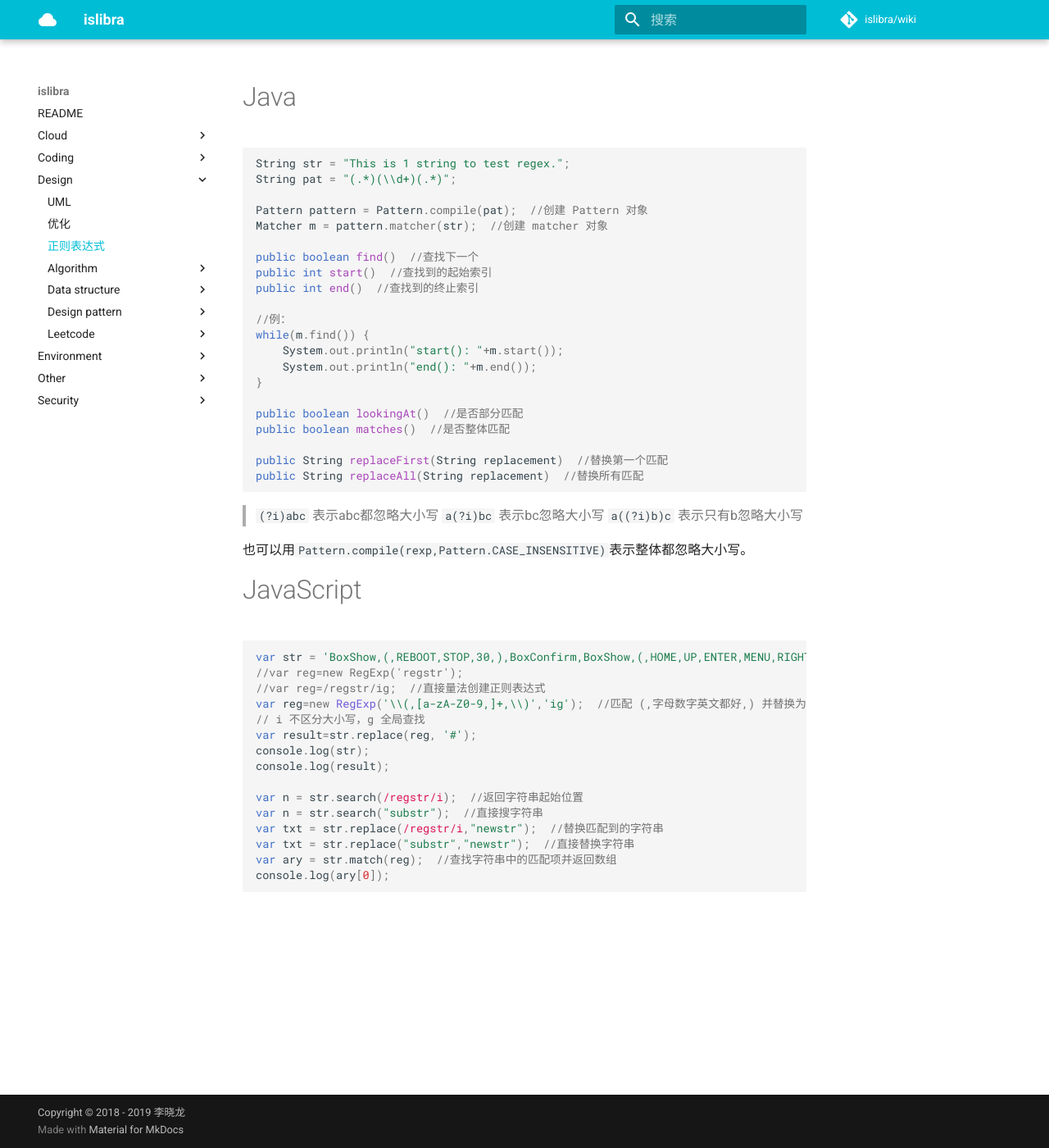
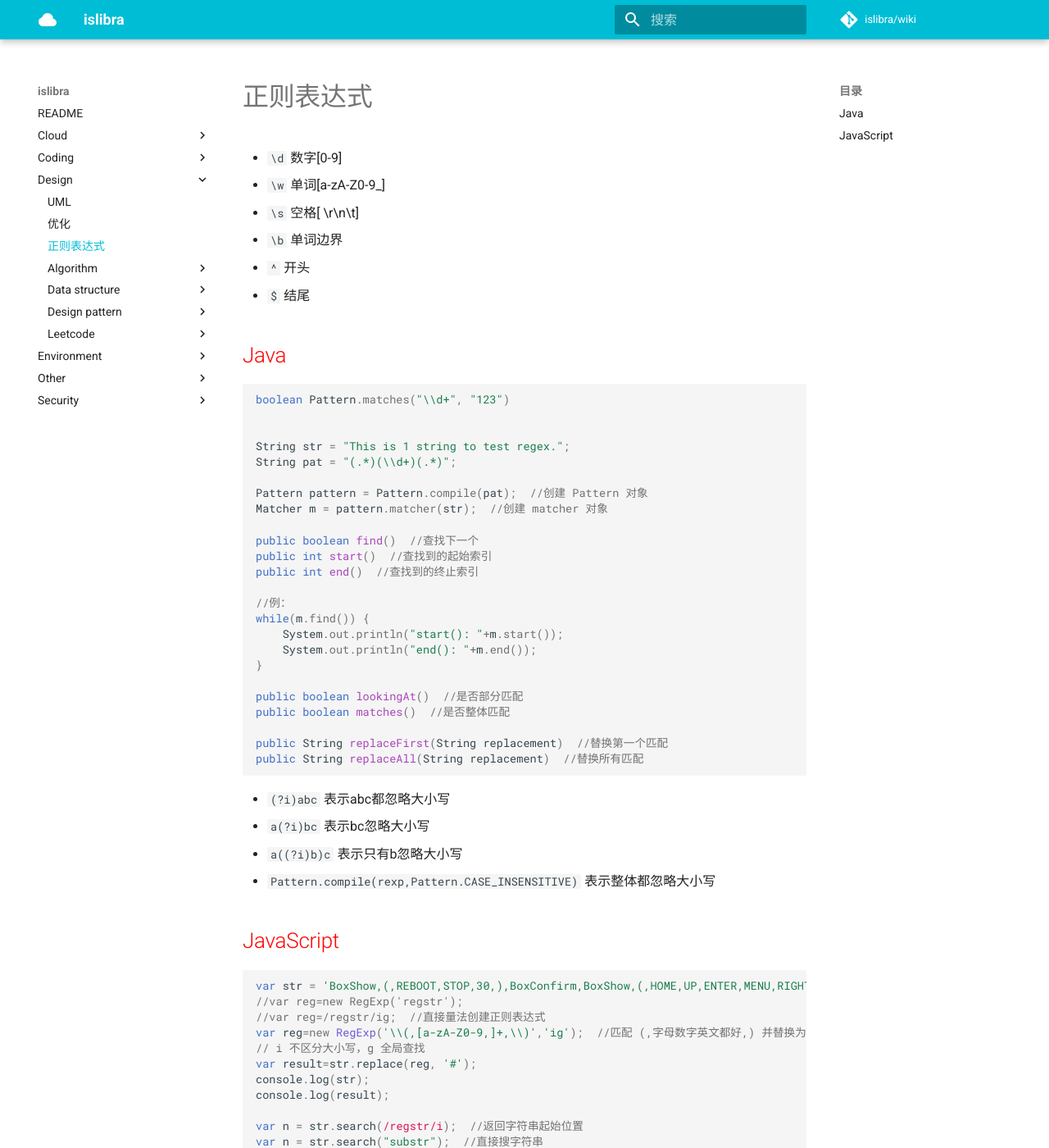
Before and after one commit to islibra/wiki, an MkDocs documentation site: the page built from docs/design/正则表达式.md, in a window 1280 px wide and 1400 px high. Shown: the whole window at 82% size. Built offline with MkDocs 1.6.1 and Material for MkDocs 9.7.7, drawn with Linux system fonts in a browser that asks for light colours; comment, search, counter and statistics services are not loaded.

Commit message:
Update 正则表达式.md

````diff
--- a/docs/design/正则表达式.md
+++ b/docs/design/正则表达式.md
@@ -1,13 +1,18 @@
----
-title: 正则表达式
-date: 2018-10-28 12:25:58
-categories: design
-tags:
----
+# 正则表达式
 
-# Java
+- `\d` 数字[0-9]
+- `\w` 单词[a-zA-Z0-9_]
+- `\s` 空格[ \r\n\t]
+- `\b` 单词边界
+- `^` 开头
+- `$` 结尾
+
+## Java
 
 ```java
+boolean Pattern.matches("\\d+", "123")
+
+
 String str = "This is 1 string to test regex.";
 String pat = "(.*)(\\d+)(.*)";
 
@@ -31,14 +36,13 @@ public String replaceFirst(String replacement)  //替换第一个匹配
 public String replaceAll(String replacement)  //替换所有匹配
 ```
 
-> `(?i)abc` 表示abc都忽略大小写
-> `a(?i)bc` 表示bc忽略大小写
-> `a((?i)b)c` 表示只有b忽略大小写
-
-也可以用`Pattern.compile(rexp,Pattern.CASE_INSENSITIVE)`表示整体都忽略大小写。
+- `(?i)abc` 表示abc都忽略大小写
+- `a(?i)bc` 表示bc忽略大小写
+- `a((?i)b)c` 表示只有b忽略大小写
+- `Pattern.compile(rexp,Pattern.CASE_INSENSITIVE)` 表示整体都忽略大小写
 
 
-# JavaScript
+## JavaScript
 
 ```javascript
 var str = 'BoxShow,(,REBOOT,STOP,30,),BoxConfirm,BoxShow,(,HOME,UP,ENTER,MENU,RIGHT,RIGHT,RIGHT,ENTER,DOWN,ENTER,ENTER,ENTER,STOP,50,DOWN,STOP,5,DOWN,STOP,5,),BoxConfirm,(,HOME,UP,ENTER,MENU,RIGHT,RIGHT,RIGHT,DOWN,DOWN,ENTER,ENTER,ENTER,STOP,50,DOWN,STOP,120,),BoxConfirm,BoxConfirm,BoxConfirm';
````
